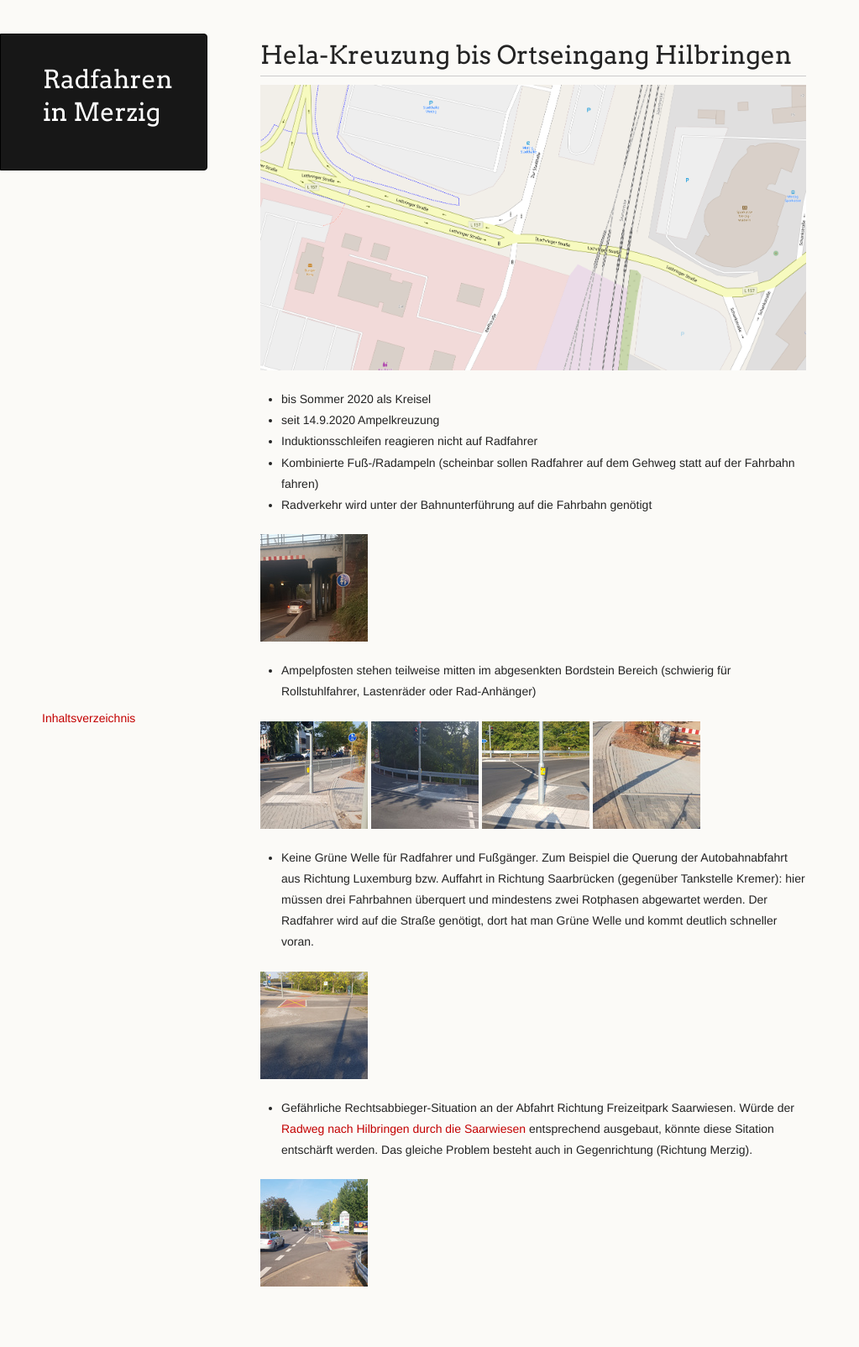
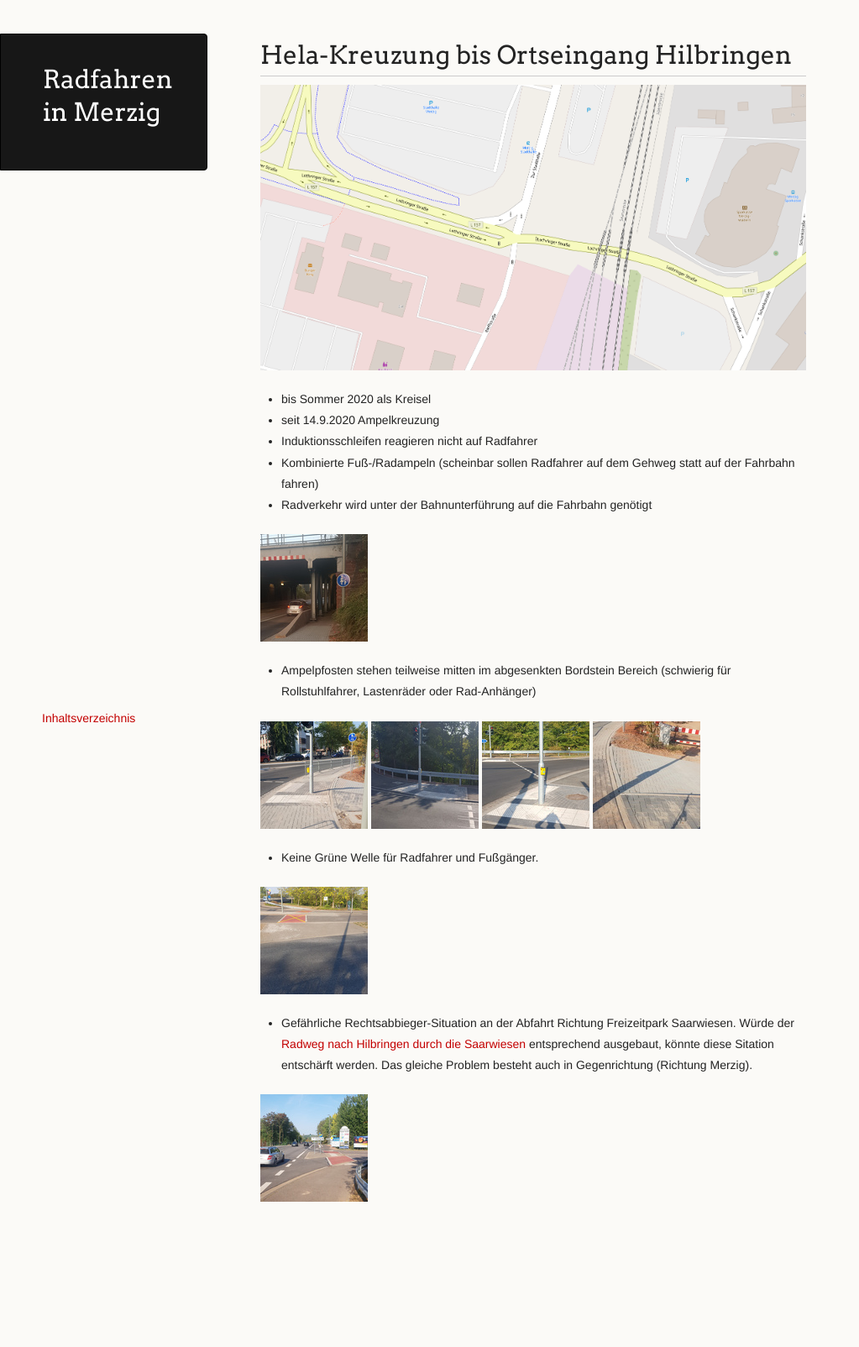
Before and after one commit to pasbi/Rad, a Jekyll site: the page built from Hela-Kreuzung.md, in a window 1280 px wide. Shown: the whole page at 84% size, without its empty margins (0-1023 px from the left). Built offline with Jekyll 4.4.1, drawn with Linux system fonts in a browser that asks for light colours; our own code applies the rules of GitHub Pages for plain Markdown files; the repository's description, which GitHub fills in, is left out; after the commit the page ends 1503 px from its top, so only the background shows below that.

Commit message:
Update Hela-Kreuzung.md

```diff
--- a/Hela-Kreuzung.md
+++ b/Hela-Kreuzung.md
@@ -16,7 +16,7 @@
   <a href="media/20200919_095100.jpg"><img alt="Ampelpfosten Detail" src="media/thumb-20200919_095100.jpg"/></a>
 </p>
 
-- Keine Grüne Welle für Radfahrer und Fußgänger. Zum Beispiel die Querung der Autobahnabfahrt aus Richtung Luxemburg bzw. Auffahrt in Richtung Saarbrücken (gegenüber Tankstelle Kremer): hier müssen drei Fahrbahnen überquert und mindestens zwei Rotphasen abgewartet werden. Der Radfahrer wird auf die Straße genötigt, dort hat man Grüne Welle und kommt deutlich schneller voran.
+- Keine Grüne Welle für Radfahrer und Fußgänger.
 
 <a href="media/20200919_095150.jpg"><img alt="Mindestens Zwei Ampelphasen" src="media/thumb-20200919_095150.jpg"/></a>
 
```
